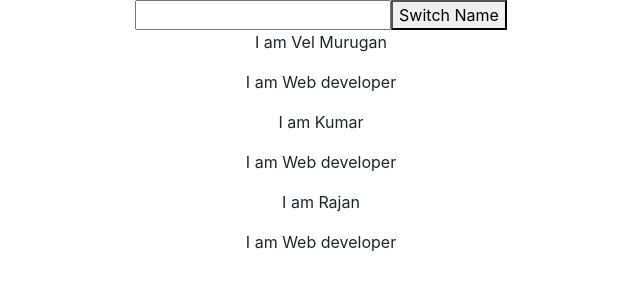
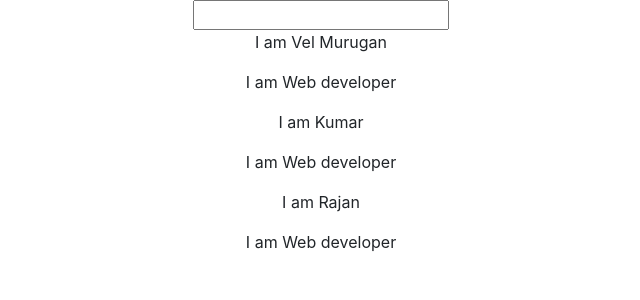
Before and after one commit to naveenkumardev65/React_basic, a React (Create React App) app: page / in a window 1280 px wide. Shown: the top 300 px of the page, without its empty margins (319-959 px from the left). Built offline with nearby package versions, Linux system fonts and the light colour scheme.

Commit message:
event handler method reference passed by userInput component

```diff
--- a/src/App.js
+++ b/src/App.js
@@ -13,21 +13,21 @@ const App = (props) => {
     ]
   })
 
-  const switchNameHandler = () => {
+  const switchNameHandler = (event) => {
     setName({
       persons : [
-        {name : 'Vetrivel'},
-        {name : 'Kumaravel'},
-        {name : 'Rathnavel'}
+        {name : event.target.value},
+        {name : event.target.value},
+        {name : event.target.value}
       ]
     })
   }
 
     return (
       <div className="App">
-        <UserInput />
-        <button onClick={switchNameHandler}>Switch Name</button>
-        <UserOutput name={name.persons[0].name}/>
+        <UserInput clicked={switchNameHandler} />
+        {/* <button onClick={switchNameHandler}>Switch Name</button> */}
+        <UserOutput  name={name.persons[0].name}/>
         <UserOutput name={name.persons[1].name}/>
         <UserOutput name={name.persons[2].name}/>
       </div>
--- a/src/UserInput/UserInput.js
+++ b/src/UserInput/UserInput.js
@@ -1,9 +1,9 @@
 import React from 'react'
 
 
-const userInput = () => {
+const userInput = (props) => {
     return (
-        <input type="text" />
+        <input type="text" onChange={props.clicked}/>
     )
 }
 
```
